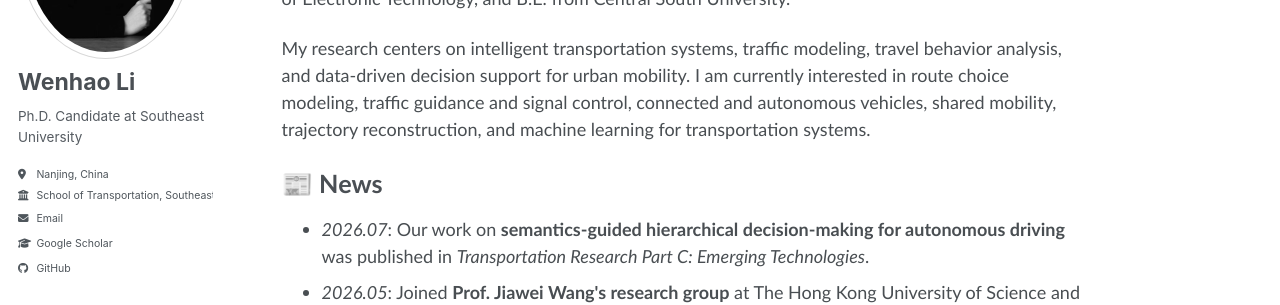
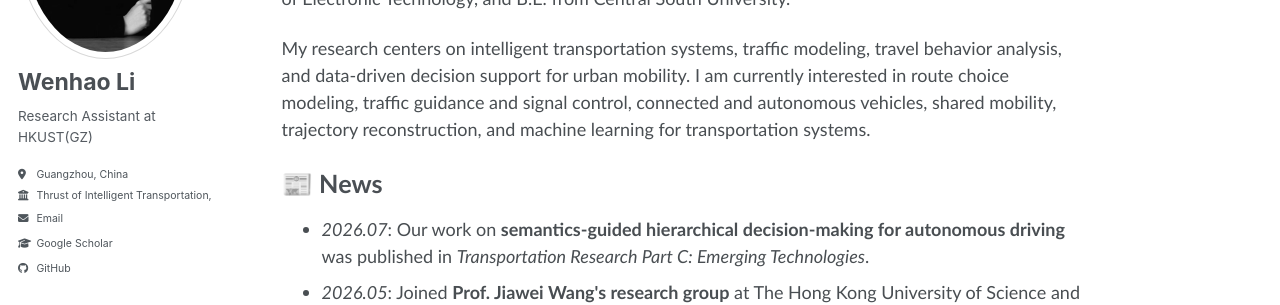
Before and after one commit to lwhgxnn/lwhgxnn.github.io, a Jekyll site: the page built from _pages/about.md, in a window 1280 px wide. Shown: the part 269-574 px from the top of the page. Built offline with Jekyll 4.4.1, drawn with Linux system fonts in a browser that asks for light colours; a script bundle is joined from its source files by our own code; library files that are not in the unit come from our copies.

Commit message:
Update sidebar affiliation

```diff
--- a/_config.yml
+++ b/_config.yml
@@ -12,7 +12,7 @@ site_theme               : "default" # Currently available options are "default"
 title                    : "Wenhao Li"
 title_separator          : "-"
 name                     : &name "Wenhao Li"
-description              : &description "Academic homepage of Wenhao Li, Ph.D. candidate in Transportation Engineering at Southeast University."   # Update this with a general description of your site, this is the default if not overridden by a page
+description              : &description "Academic homepage of Wenhao Li, Ph.D. in Transportation Engineering and Research Assistant at HKUST(GZ)."   # Update this with a general description of your site, this is the default if not overridden by a page
 url                      : https://liwenhao061.github.io # The base hostname & protocol for your site e.g. "https://[your GitHub username].github.io",
                                                            # or if you already have some other page hosted on Github then use "https://[your GitHub username].github.io/[Your Repo Name]"
 baseurl                  : "" # the subpath of your site, e.g. "/blog"
@@ -31,9 +31,9 @@ author:
   avatar           : "wenhao-li-profile.jpg"
   name             : "Wenhao Li"
   pronouns         : # example: "she/her"
-  bio              : "Ph.D. Candidate at Southeast University"
-  location         : "Nanjing, China"
-  employer         : "School of Transportation, Southeast University"
+  bio              : "Research Assistant at HKUST(GZ)"
+  location         : "Guangzhou, China"
+  employer         : "Thrust of Intelligent Transportation, HKUST(GZ)"
   uri              : # URL
   email            : "liwenhao@seu.edu.cn"
 
```
